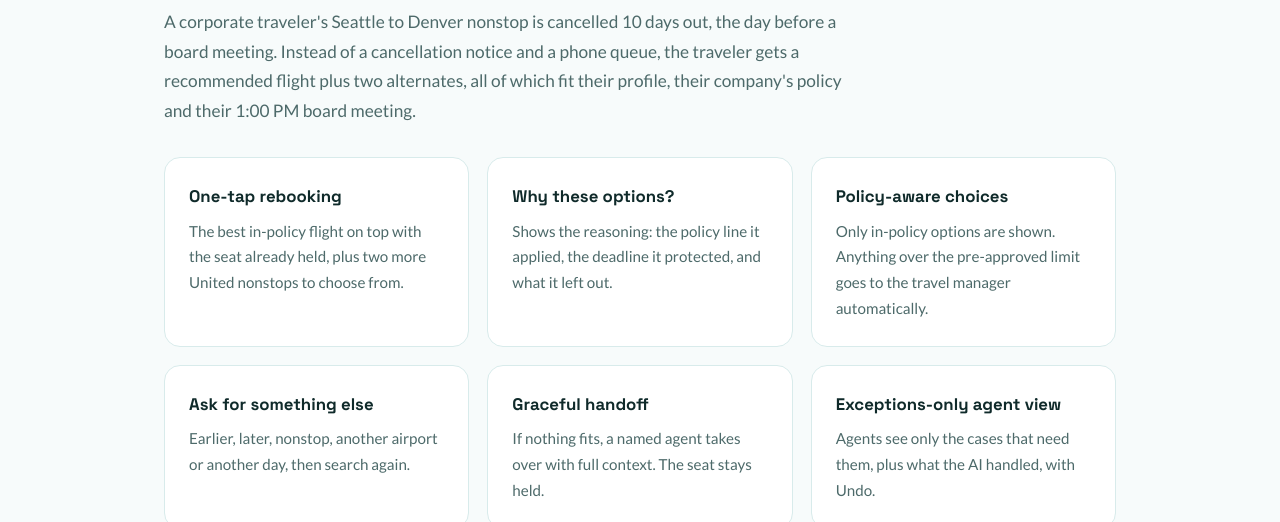
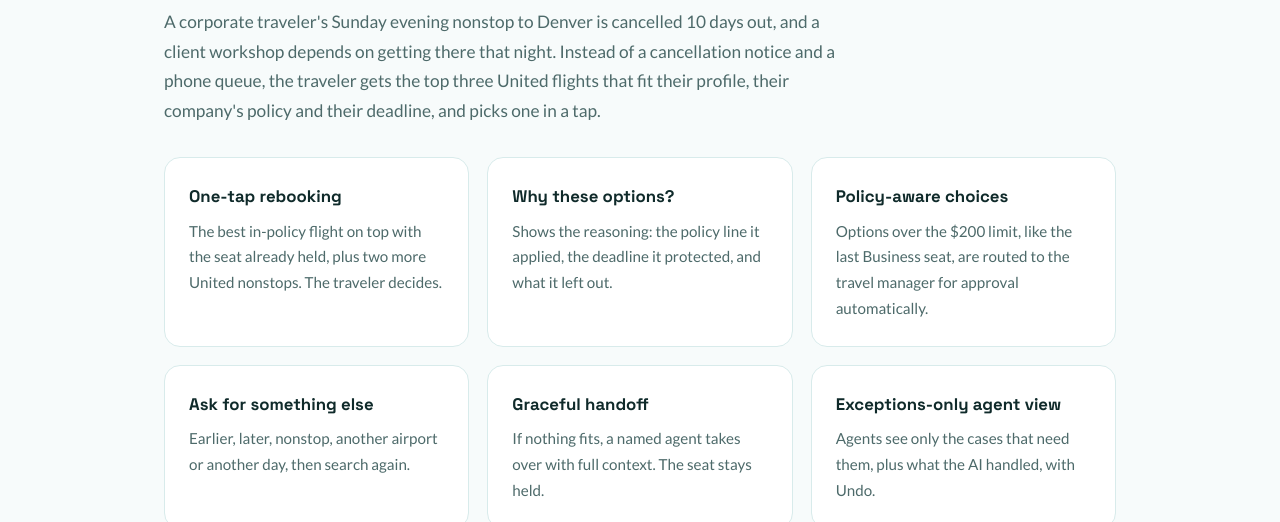
Before and after one commit to MichaelMiguelPM/MichaelMiguelPM.github.io, a plain HTML site: page prototype-ai-rebooking.html in a window 1280 px wide. Shown: the part 675-1197 px from the top of the page. Drawn offline with Linux system fonts and the light colour scheme.

Commit message:
Base AI Rebooking prototype on RB-1037: top 3 United picks, approval path kept
Co-Authored-By: Claude Opus 5.5 <noreply@anthropic.com>
Claude-Session: https://claude.ai/code/session_01UfiuR3XX2heHcMYHYHcPen

```diff
--- a/prototype-ai-rebooking.html
+++ b/prototype-ai-rebooking.html
@@ -75,11 +75,11 @@
   <div class="wrap reveal">
     <div class="eyebrow">About this prototype</div>
     <h2>What you're looking at</h2>
-    <p class="sub">A corporate traveler's Seattle to Denver nonstop is cancelled 10 days out, the day before a board meeting. Instead of a cancellation notice and a phone queue, the traveler gets a recommended flight plus two alternates, all of which fit their profile, their company's policy and their 1:00 PM board meeting.</p>
+    <p class="sub">A corporate traveler's Sunday evening nonstop to Denver is cancelled 10 days out, and a client workshop depends on getting there that night. Instead of a cancellation notice and a phone queue, the traveler gets the top three United flights that fit their profile, their company's policy and their deadline, and picks one in a tap.</p>
     <div class="cs-grid" style="margin-top:24px">
-      <div class="cs-card"><div class="k">One-tap rebooking</div><p>The best in-policy flight on top with the seat already held, plus two more United nonstops to choose from.</p></div>
+      <div class="cs-card"><div class="k">One-tap rebooking</div><p>The best in-policy flight on top with the seat already held, plus two more United nonstops. The traveler decides.</p></div>
       <div class="cs-card"><div class="k">Why these options?</div><p>Shows the reasoning: the policy line it applied, the deadline it protected, and what it left out.</p></div>
-      <div class="cs-card"><div class="k">Policy-aware choices</div><p>Only in-policy options are shown. Anything over the pre-approved limit goes to the travel manager automatically.</p></div>
+      <div class="cs-card"><div class="k">Policy-aware choices</div><p>Options over the $200 limit, like the last Business seat, are routed to the travel manager for approval automatically.</p></div>
       <div class="cs-card"><div class="k">Ask for something else</div><p>Earlier, later, nonstop, another airport or another day, then search again.</p></div>
       <div class="cs-card"><div class="k">Graceful handoff</div><p>If nothing fits, a named agent takes over with full context. The seat stays held.</p></div>
       <div class="cs-card"><div class="k">Exceptions-only agent view</div><p>Agents see only the cases that need them, plus what the AI handled, with Undo.</p></div>
```
Also changed, not shown: prototype-ai-rebooking-app.html (+1 -1 lines).
